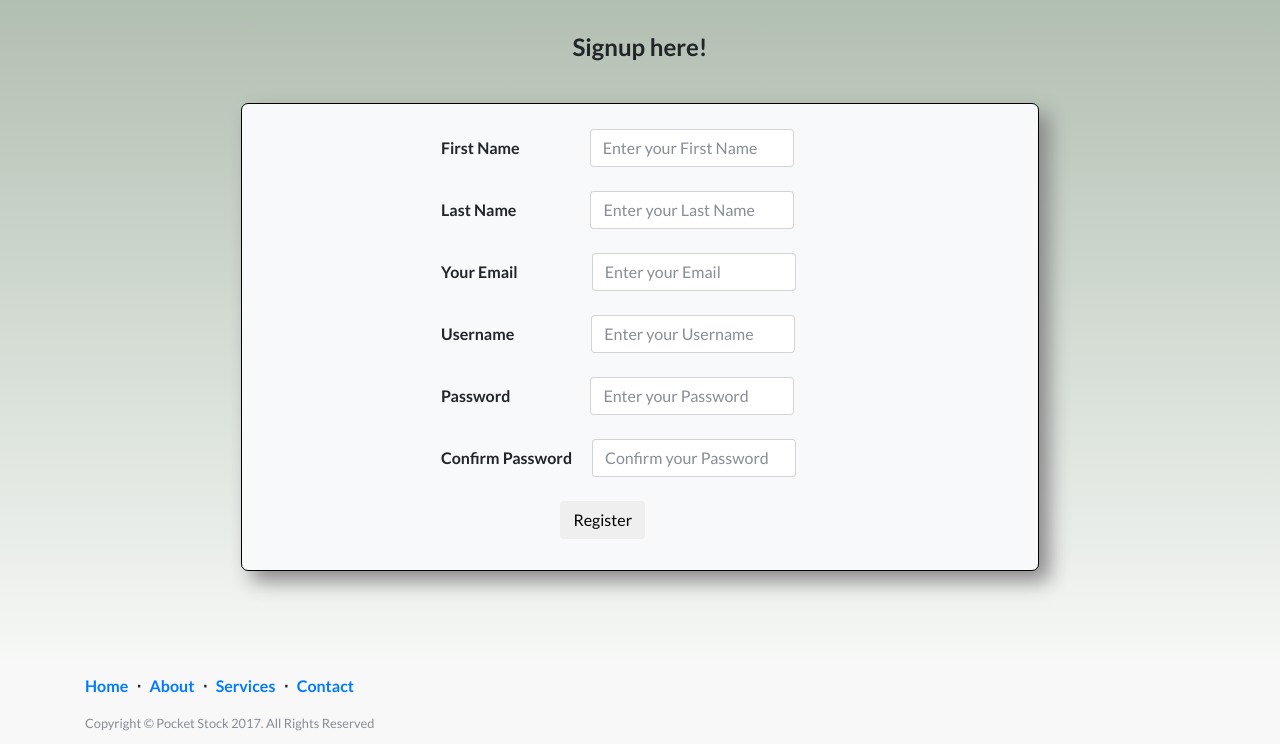
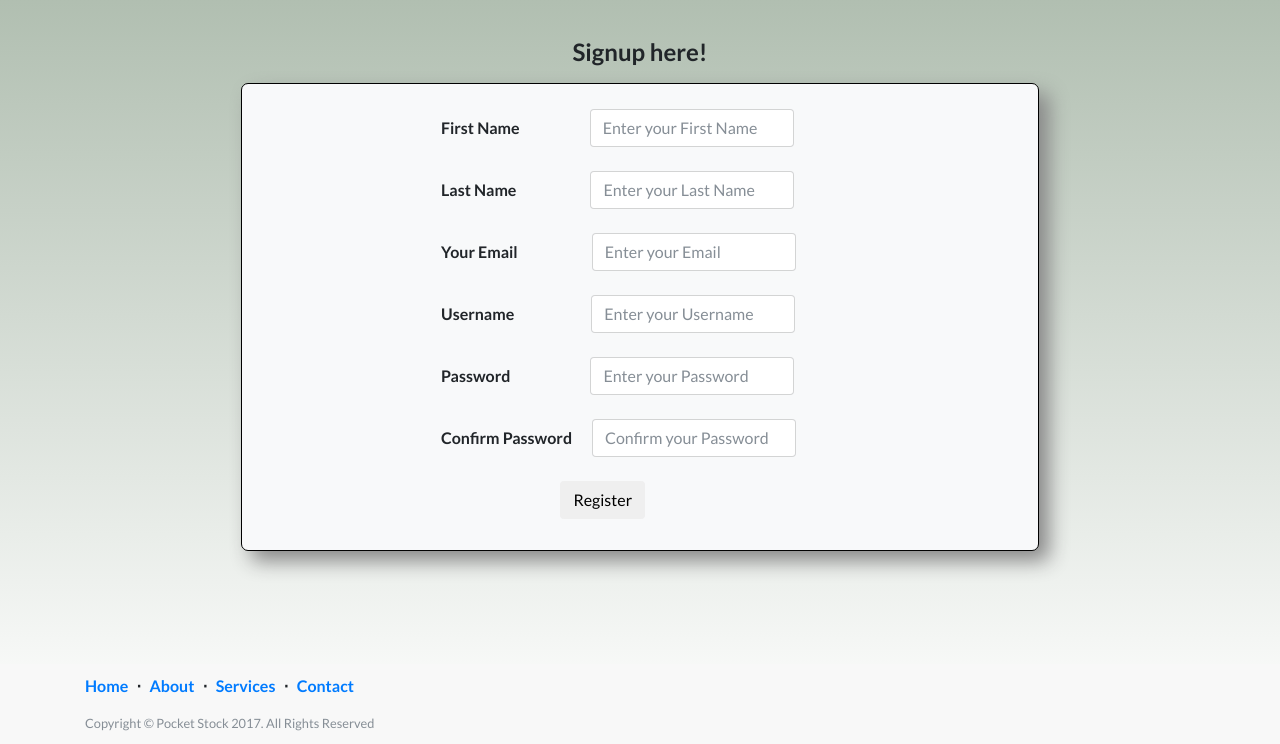
Before and after one commit to THEredhoodieguy/Pocket-Stock, a Django app: page /accounts/signup in a window 1280 px wide. Shown: the part 56-800 px from the top of the page. Run offline with Django 3.2, Linux system fonts and the light colour scheme; parts of the project's set-up code (start-up, migrations or seed data) failed here and were passed over; some libraries are stand-ins or nearby versions.

Commit message:
changed margin top

```diff
--- a/templates/create_transaction.html
+++ b/templates/create_transaction.html
@@ -3,9 +3,9 @@
 {% block content %}
 
 <div  class="container">
-  <h4 class="text-center" style="margin-top:70px">Add Investments</h4>
+  <h4 class="text-center" style="margin-top:100px">Add Investments</h4>
   <div class="row">
-  <div class="col-7" style=" margin: 35px auto;border: 1px solid black; border-radius:7px; box-shadow: 10px 10px 20px #888888; width: 40%; ; background-color: #F8F9FA;">
+  <div class="col-7" style=" margin: 10px auto;border: 1px solid black; border-radius:7px; box-shadow: 10px 10px 20px #888888; width: 40%; ; background-color: #F8F9FA;">
     <div style="width: 70%; margin:0 auto; padding-top: 35px; padding-bottom: 15px;">
     <form class="form-group" method='post'>
         {% csrf_token %}
--- a/templates/prediction.html
+++ b/templates/prediction.html
@@ -4,7 +4,7 @@
 
     <!-- Page Content -->
     <div class="container" style="margin-top:70px;">
-     <h3 class="text-center">Predictions</h3>
+     <h2>Predictions</h2>
 
       <!-- <h1>{{ transactions }}</h1>
 
--- a/templates/publicforums.html
+++ b/templates/publicforums.html
@@ -6,7 +6,7 @@
 
     <div class="row">
         <div class="col-md-12">
-          <h2>Posts:</h2>
+          <h3>Posts</h3>
             <div>
 
               {% for post in posts %}
--- a/templates/registration/login.html
+++ b/templates/registration/login.html
@@ -5,7 +5,7 @@
 <div class="container" style="margin-top:100px;" >
 <h4 class="text-center"> Login Here!</h4>
     <div class="row">
-        <div class="col-7" style="border:1px solid black; box-shadow: 10px 10px 20px #888888; background-color: #F8F9FA; border-radius:7px; margin:0 auto; padding-top: 30px;padding-bottom: 30px;">
+        <div class="col-7" style="border:1px solid black; box-shadow: 10px 10px 20px #888888; background-color: #F8F9FA; border-radius:7px; margin:10px auto; padding-top: 30px;padding-bottom: 30px;">
             <div style="width: 70%; margin:0 auto;">
       {% if form.errors %}
       <p style="color:red;">Your username and password didn't match. Please try again.</p>
@@ -14,8 +14,6 @@
       {% if next %}
           {% if user.is_authenticated %}
           <p>Your account doesn't have access to this page. To proceed, please login with an account that has access.</p>
-          {% else %}
-          <p>Log in here.</p>
           {% endif %}
       {% endif %}
         <form method="post" action="{% url 'login' %}">
--- a/templates/registration/password_reset_confirm.html
+++ b/templates/registration/password_reset_confirm.html
@@ -4,7 +4,7 @@
 <div class ="container">
   <h4 class="text-center" style="margin-top:100px;">Please enter (and confirm) your new password</h4>
 <div class = "row">
-<div style="margin: 35px auto; border: 1px solid black; border-radius:7px; box-shadow: 10px 10px 20px #888888; width: 40%; ; background-color: #F8F9FA;">
+<div style="margin: 10px auto; border: 1px solid black; border-radius:7px; box-shadow: 10px 10px 20px #888888; width: 40%; ; background-color: #F8F9FA;">
     {% if validlink %}
 
         <!-- <p>Please enter (and confirm) your new password</p> -->
--- a/templates/registration/password_reset_form.html
+++ b/templates/registration/password_reset_form.html
@@ -5,7 +5,7 @@
 <div class="container">
   <h4 class="text-center" style="margin-top:100px;">Forgot Password!</h4>
 <div class="row">
-  <div style="margin: 35px auto; border: 1px solid black; border-radius:7px; box-shadow: 10px 10px 20px #888888; width: 40%; ; background-color: #F8F9FA;">
+  <div style="margin: 10px auto; border: 1px solid black; border-radius:7px; box-shadow: 10px 10px 20px #888888; width: 40%; ; background-color: #F8F9FA;">
   <!-- <div style="margin: 100px auto;"> -->
     <!-- <h1>Forgot Password</h1> -->
     <div style="width: 80%; margin:0 auto; padding-top: 25px; padding-bottom: 15px;">
--- a/templates/signup.html
+++ b/templates/signup.html
@@ -4,9 +4,9 @@
 
 
 <div  class="container">
-  <h4 class="text-center" style="margin-top:90px;">Signup here!</h4>
+  <h4 class="text-center" style="margin-top:95px;">Signup here!</h4>
   <div class="row">
-    <div style="margin: 35px auto; border: 1px solid black; border-radius:7px; box-shadow: 10px 10px 20px #888888; width: 70%; ; background-color: #F8F9FA;">
+    <div style="margin: 10px auto; border: 1px solid black; border-radius:7px; box-shadow: 10px 10px 20px #888888; width: 70%; ; background-color: #F8F9FA;">
             <!-- <form method="post">
                 {% csrf_token %}
                 {{form.as_p}}
```
